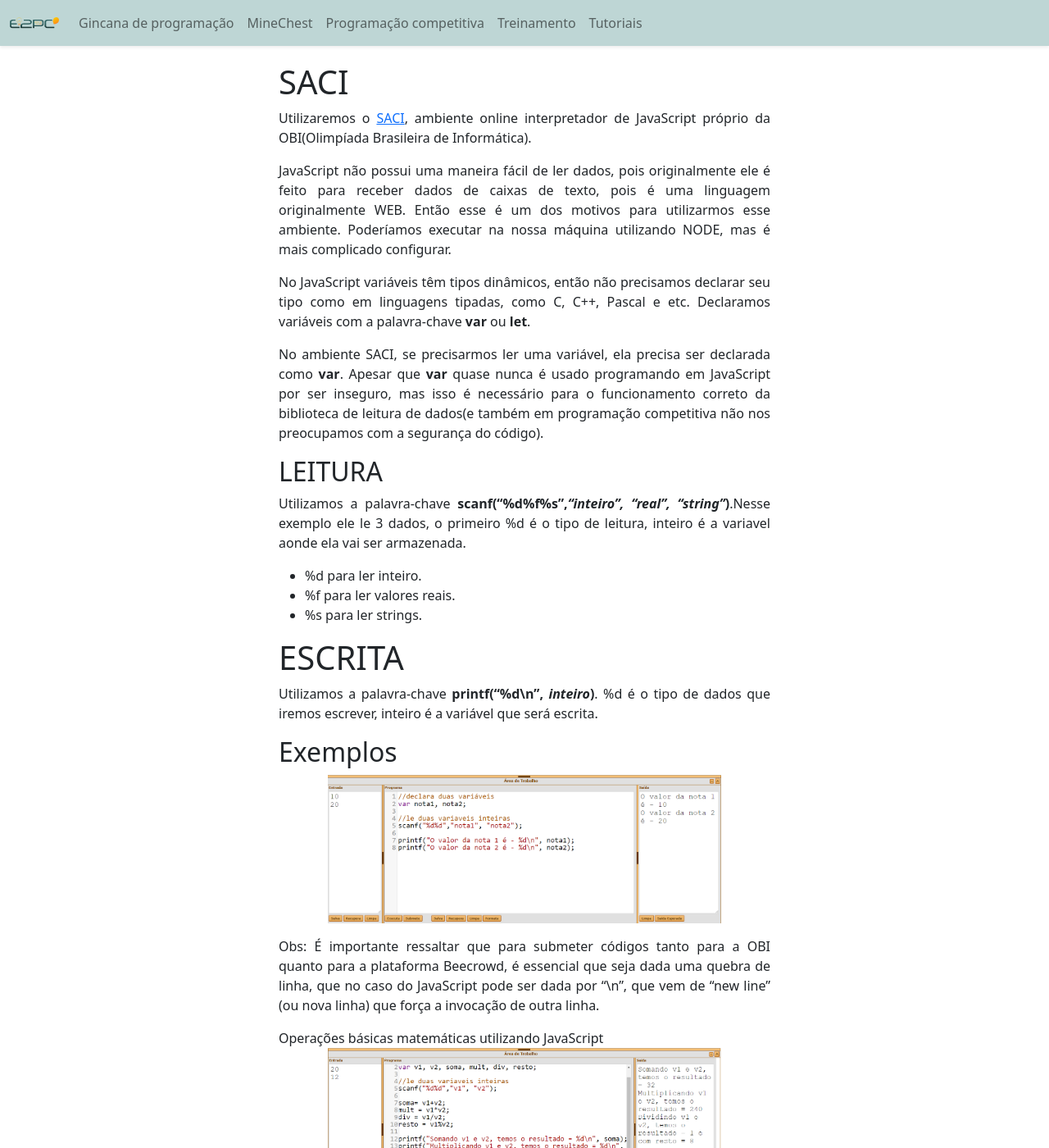
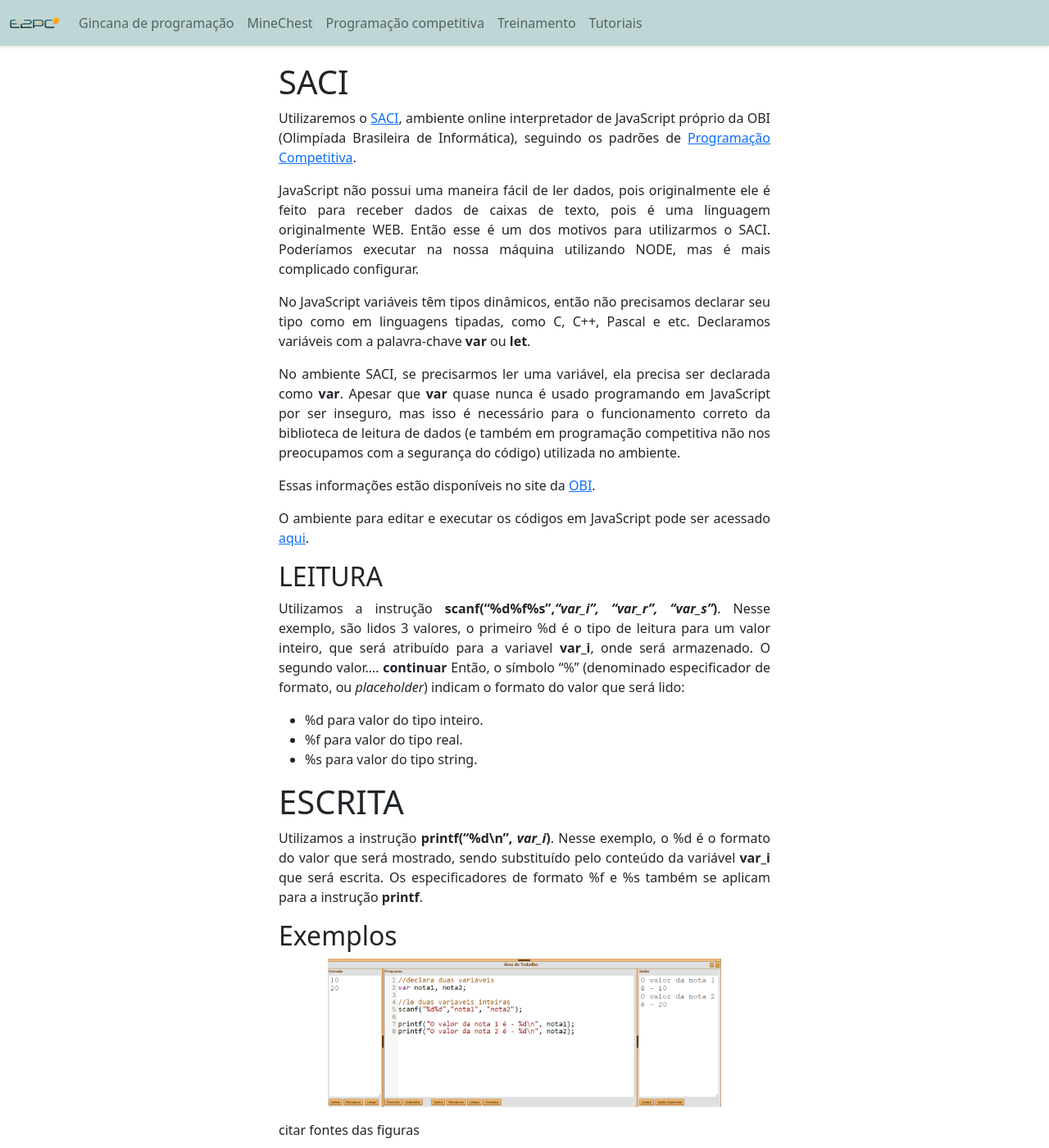
Before and after one commit to E2PC/ProjectPage, a Jekyll site: the page built from tutoriais/saci.md, in a window 1280 px wide and 1400 px high. Shown: the whole window at 82% size. Built offline with Jekyll 4.4.1, drawn with Linux system fonts in a browser that asks for light colours; nearby versions of some CDN libraries; some of the changed text lies outside the part shown.

Commit message:
Update saci.md

```diff
--- a/tutoriais/saci.md
+++ b/tutoriais/saci.md
@@ -8,52 +8,54 @@
 
 # SACI
 
-Utilizaremos o [SACI](https://olimpiada.ic.unicamp.br/saci/cursos/intro_js/), ambiente online interpretador de JavaScript próprio da OBI(Olimpíada Brasileira de Informática).
+Utilizaremos o [SACI](https://olimpiada.ic.unicamp.br/saci/cursos/intro_js/), ambiente online interpretador de JavaScript próprio da OBI (Olimpíada Brasileira de Informática), seguindo os padrões de [Programação Competitiva](ver link do projeto).
 
 JavaScript não possui uma maneira fácil de ler dados, pois originalmente ele é feito para receber dados de caixas de texto, pois é uma linguagem originalmente WEB.
-Então esse é um dos motivos para utilizarmos esse ambiente. Poderíamos executar na nossa máquina utilizando NODE, mas é mais complicado configurar.
+Então esse é um dos motivos para utilizarmos o SACI. Poderíamos executar na nossa máquina utilizando NODE, mas é mais complicado configurar.
 
 No JavaScript variáveis têm tipos dinâmicos, então não precisamos declarar seu tipo como em linguagens tipadas, como C, C++, Pascal e etc. Declaramos variáveis com a palavra-chave **var** ou **let**.
 
-No ambiente SACI, se precisarmos ler uma variável, ela precisa ser declarada como **var**. Apesar que **var** quase nunca é usado programando em JavaScript por ser inseguro, mas isso é necessário para o funcionamento correto da biblioteca de leitura de dados(e também em programação competitiva não nos preocupamos com a segurança do código).
+No ambiente SACI, se precisarmos ler uma variável, ela precisa ser declarada como **var**. Apesar que **var** quase nunca é usado programando em JavaScript por ser inseguro, mas isso é necessário para o funcionamento correto da biblioteca de leitura de dados (e também em programação competitiva não nos preocupamos com a segurança do código) utilizada no ambiente.
+
+Essas informações estão disponíveis no site da [OBI](https://olimpiada.ic.unicamp.br/pratique/exemplo_solucao_js/).
+
+O ambiente para editar e executar os códigos em JavaScript pode ser acessado [aqui](https://olimpiada.ic.unicamp.br/saci/cursos/prova/2022/).
 
 ## LEITURA
-Utilizamos a palavra-chave **scanf("%d%f%s",*"inteiro", "real", "string"*)**.Nesse exemplo ele le 3 dados, o primeiro %d é o tipo de leitura, inteiro é a variavel aonde ela vai ser armazenada.
-- %d para ler inteiro.
-- %f para ler valores reais.
-- %s para ler strings.
+Utilizamos a instrução **scanf("%d%f%s",*"var_i", "var_r", "var_s"*)**.
+Nesse exemplo, são lidos 3 valores, o primeiro %d é o tipo de leitura para um valor inteiro, que será atribuído para a variavel **var_i**, onde será armazenado.
+O segundo valor.... **continuar**
+Então, o símbolo "%" (denominado especificador de formato, ou _placeholder_) indicam o formato do valor que será lido:
+- %d para valor do tipo inteiro.
+- %f para valor do tipo real.
+- %s para valor do tipo string.
 
 # ESCRITA
-Utilizamos a palavra-chave **printf("%d\n", *inteiro*)**. %d é o tipo de dados que iremos escrever, inteiro é a variável que será escrita.
-
+Utilizamos a instrução **printf("%d\n", *var_i*)**.
+Nesse exemplo, o %d é o formato do valor que será mostrado, sendo substituído pelo conteúdo da variável **var_i** que será escrita.
+Os especificadores de formato %f e %s também se aplicam para a instrução **printf**.
 
 ## Exemplos
 ![](../assets/images/tutoriais/saci/exemploPrintf.png)
+
+citar fontes das figuras
 
 Obs: É importante ressaltar que para submeter códigos tanto para a OBI quanto para a plataforma Beecrowd, é essencial que seja dada uma quebra de linha, que no caso do JavaScript pode ser dada por "\n", que vem de "new line" (ou nova linha) que força a invocação de outra linha.
 
 Operações básicas matemáticas utilizando JavaScript
 ![](../assets/images/tutoriais/saci/exemploMatematica.png)
 
-
+citar fontes das figuras
 
 
 
 ## Estrutura de seleção
-É uma estrutura de desvio do fluxo de controle presente em linguagens de programação que realiza diferentes computações ou ações dependendo se a seleção (ou condição) é verdadeira ou falsa.
+É uma estrutura de desvio do fluxo de controle presente em linguagens de programação que realiza diferentes computações ou ações dependendo se a seleção (ou condição) é verdadeira ou falsa. [Veja mais](link da página de seleção...).
 
-Estrutura de seleção
-<pre>
- // se
-if (expressão_lógica) {
-   bloco_de_comandos1
-}
-// senao
-else {
-   bloco_de_comandos2
-}
-</pre>
 
 # Exemplo
 Você deve escrever um programa que, dados o preço do litro de álcool, o preço do litro de gasolina e os quilômetros por litro que um carro bi-combustível realiza com cada um desses combustíveis, determine se é mais econômico abastecer os carros da CTT com álcool ou com gasolina. No caso de não haver diferença de custo entre abastecer com álcool ou gasolina a CTT prefere utilizar gasolina.
 ![](../assets/images/tutoriais/saci/exemploCondicional.png)
+
+
+Incluir link de problemas com seleção do Pratique OBI
```
